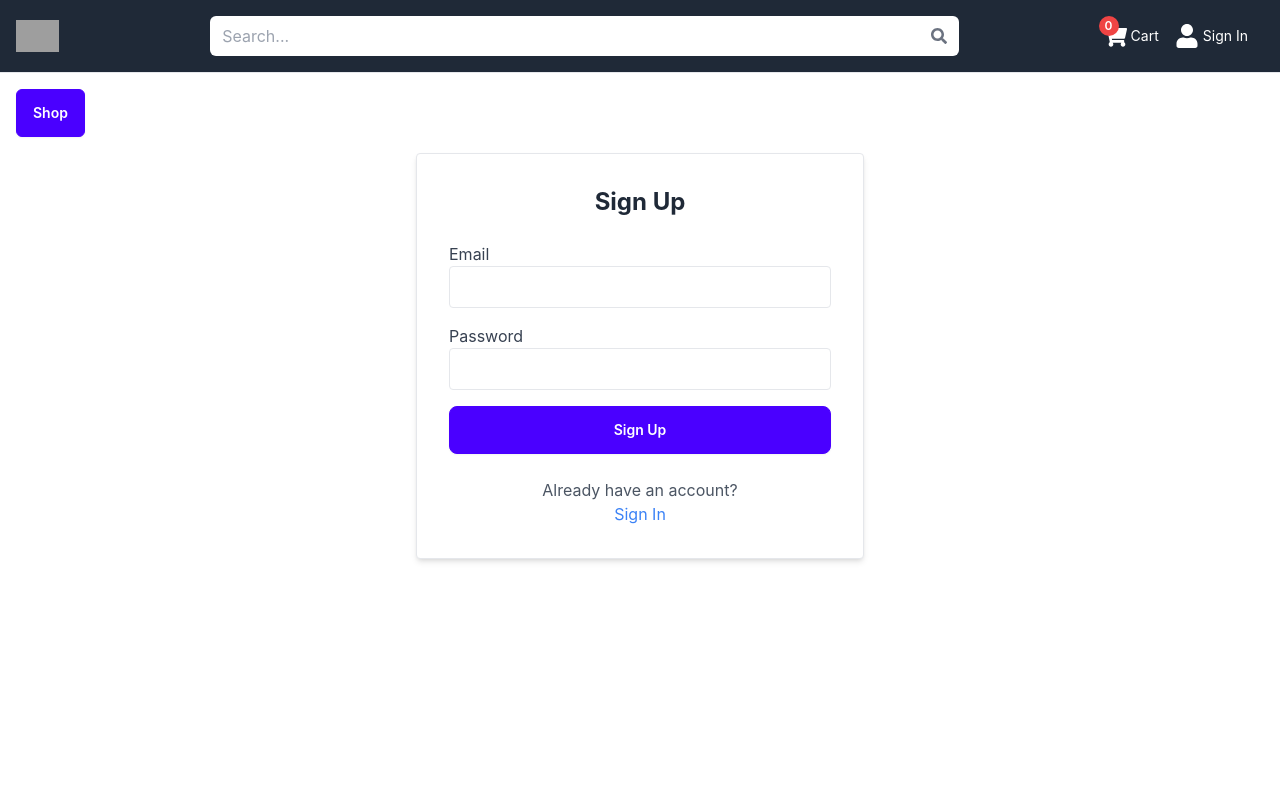
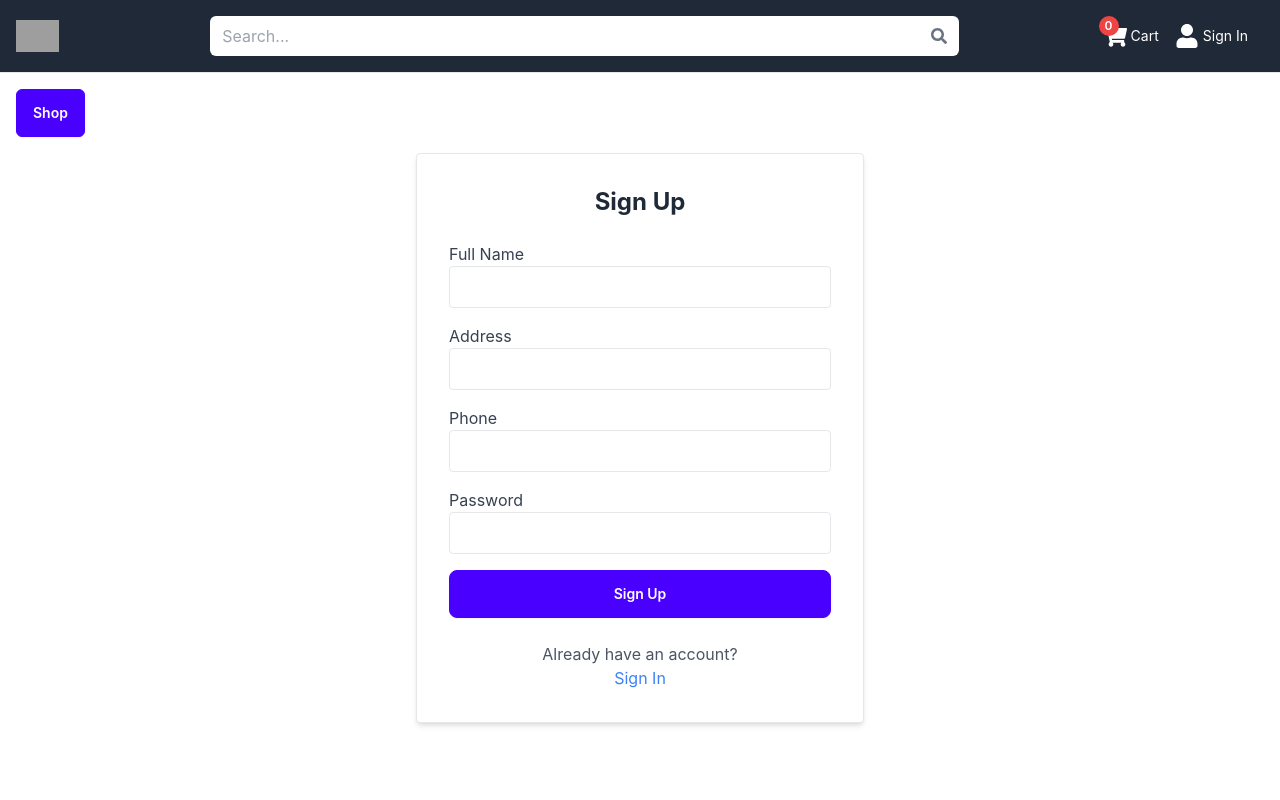
Before and after one commit to tranhiduong/grocery_store, a React (Create React App) app: page /signup in a window 1280 px wide. Shown: the top 800 px of the page. Built offline with nearby package versions, Linux system fonts and the light colour scheme; grey boxes are pictures that could not be loaded.

Commit message:
update 1208

```diff
--- a/src/pages/SignIn.js
+++ b/src/pages/SignIn.js
@@ -3,7 +3,7 @@ import { useNavigate, Link } from 'react-router-dom';
 import { useAuth } from '../contexts/AuthContext';
 
 const SignIn = () => {
-  const [formData, setFormData] = useState({ email: '', password: '' });
+  const [formData, setFormData] = useState({ userPhoneNumber: '', userPassword: '' });
   const { signIn } = useAuth();
   const navigate = useNavigate();
 
@@ -15,7 +15,7 @@ const SignIn = () => {
   const handleSubmit = async (e) => {
     e.preventDefault();
     try {
-      await signIn(formData.email, formData.password);
+      await signIn(formData.userPhoneNumber, formData.userPassword);
       navigate('/');
     } catch (error) {
       console.error('Failed to sign in', error);
@@ -28,11 +28,11 @@ const SignIn = () => {
         <h2 className="text-2xl font-bold text-center">Sign In</h2>
         <form onSubmit={handleSubmit} className="space-y-4">
           <div>
-            <label className="block text-gray-700">Email</label>
+            <label className="block text-gray-700">Phone</label>
             <input
-              type="email"
-              name="email"
-              value={formData.email}
+              type="text"
+              name="userPhoneNumber"
+              value={formData.userPhoneNumber}
               onChange={handleChange}
               required
               className="w-full p-2 border rounded"
@@ -42,8 +42,8 @@ const SignIn = () => {
             <label className="block text-gray-700">Password</label>
             <input
               type="password"
-              name="password"
-              value={formData.password}
+              name="userPassword"
+              value={formData.userPassword}
               onChange={handleChange}
               required
               className="w-full p-2 border rounded"
--- a/src/pages/SignUp.js
+++ b/src/pages/SignUp.js
@@ -4,7 +4,16 @@ import { useAuth } from '../contexts/AuthContext';
 
 const SignUp = () => {
   const { signIn } = useAuth();
-  const [formData, setFormData] = useState({ email: '', password: '' });
+  const [isModalOpen, setIsModalOpen] = useState(false);
+  const [signUpFailedContent, setSignUpFailedContent] = useState('');
+  const [formData, setFormData] = useState(
+    {
+      userFullName: '',
+      userAddress: '',
+      userPhoneNumber: '',
+      userPassword: ''
+    }
+  );
   const navigate = useNavigate();
 
   const handleChange = (e) => {
@@ -14,10 +23,29 @@ const SignUp = () => {
 
   const handleSubmit = async (e) => {
     e.preventDefault();
+    const payload = {
+      ...formData
+    };
     try {
-      // Replace with actual sign-up logic, e.g., creating a new user
-      await signIn(formData.email, formData.password);
-      navigate('/');
+      const response = await fetch('https://testdeploy.up.railway.app/api/v1/auth/sign-up', {
+        method: 'POST',
+        headers: {
+          'Content-Type': 'application/json',
+        },
+        body: JSON.stringify(payload),
+      });
+      const result = await response.json();
+      console.log(result);
+      debugger;
+      if (!response.ok) {
+        setSignUpFailedContent(result.message);
+        setIsModalOpen(true);
+      }else{
+        await signIn(formData.userPhoneNumber, formData.userPassword);
+        navigate('/');
+      }
+
+
     } catch (error) {
       console.error('Failed to sign up', error);
     }
@@ -28,12 +56,34 @@ const SignUp = () => {
       <div className="mx-auto w-full max-w-md p-8 space-y-6 bg-white border rounded shadow-md">
         <h2 className="text-2xl font-bold text-center">Sign Up</h2>
         <form onSubmit={handleSubmit} className="space-y-4">
+        <div>
+            <label className="block text-gray-700">Full Name</label>
+            <input
+              type="text"
+              name="userFullName"
+              value={formData.userFullName}
+              onChange={handleChange}
+              required
+              className="w-full p-2 border rounded"
+            />
+          </div>
           <div>
-            <label className="block text-gray-700">Email</label>
+            <label className="block text-gray-700">Address</label>
             <input
-              type="email"
-              name="email"
-              value={formData.email}
+              type="text"
+              name="userAddress"
+              value={formData.userAddress}
+              onChange={handleChange}
+              required
+              className="w-full p-2 border rounded"
+            />
+          </div>
+          <div>
+            <label className="block text-gray-700">Phone</label>
+            <input
+              type="text"
+              name="userPhoneNumber"
+              value={formData.userPhoneNumber}
               onChange={handleChange}
               required
               className="w-full p-2 border rounded"
@@ -43,8 +93,8 @@ const SignUp = () => {
             <label className="block text-gray-700">Password</label>
             <input
               type="password"
-              name="password"
-              value={formData.password}
+              name="userPassword"
+              value={formData.userPassword}
               onChange={handleChange}
               required
               className="w-full p-2 border rounded"
@@ -57,6 +107,26 @@ const SignUp = () => {
           <Link to="/signin" className="text-blue-500 hover:underline">Sign In</Link>
         </div>
       </div>
+      {isModalOpen && (
+        <div className="modal modal-open">
+          <div className="modal-box">
+            <h3 className="font-bold text-lg">
+              Sign Up Failed
+            </h3>
+            <p className="py-4">
+            {signUpFailedContent}
+            </p>
+            <div className="modal-action">
+              <button
+                onClick={() => setIsModalOpen(false)}
+                className="btn btn-primary"
+              >
+                OK
+              </button>
+            </div>
+          </div>
+        </div>
+      )}
     </div>
   );
 };
```
